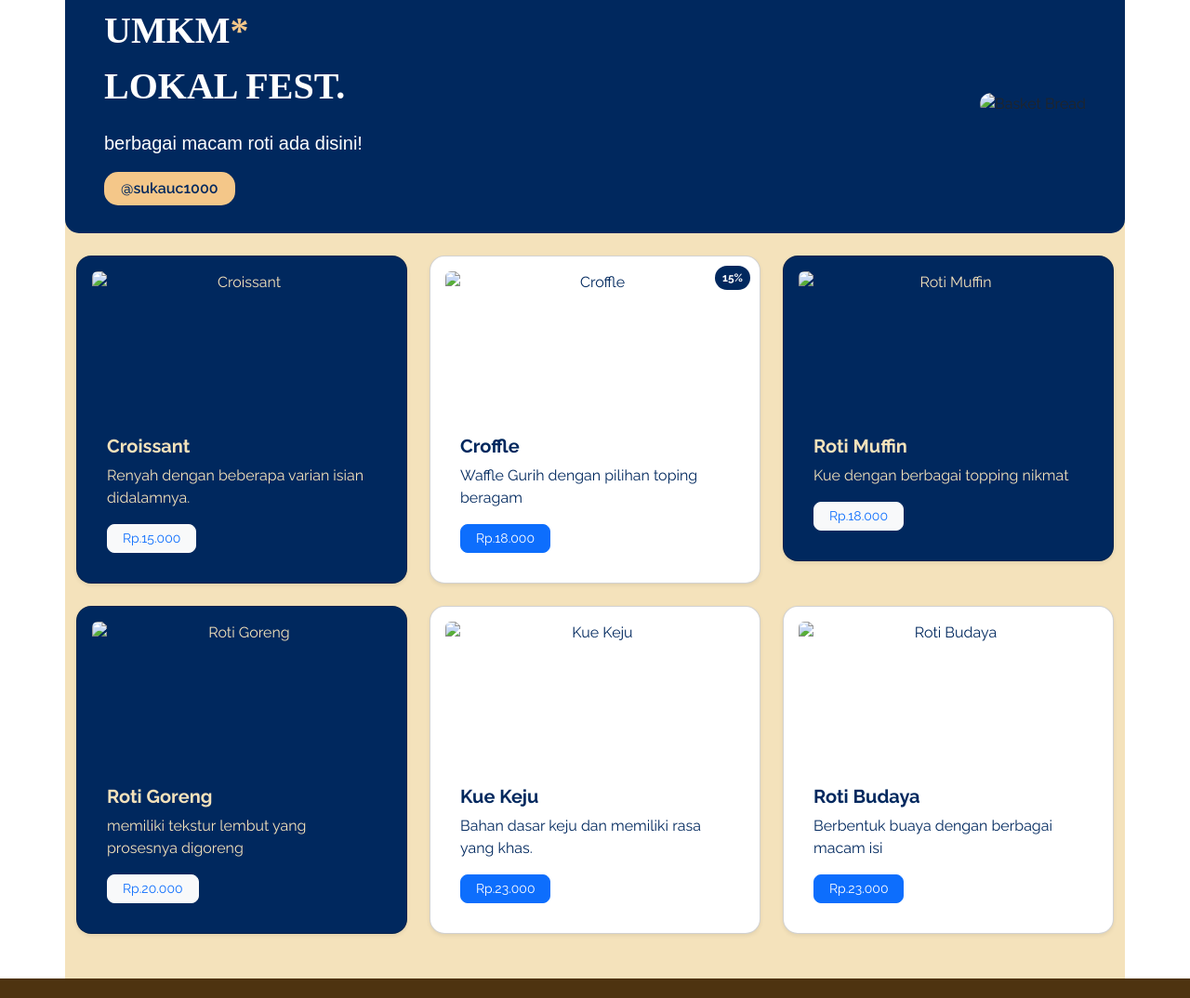
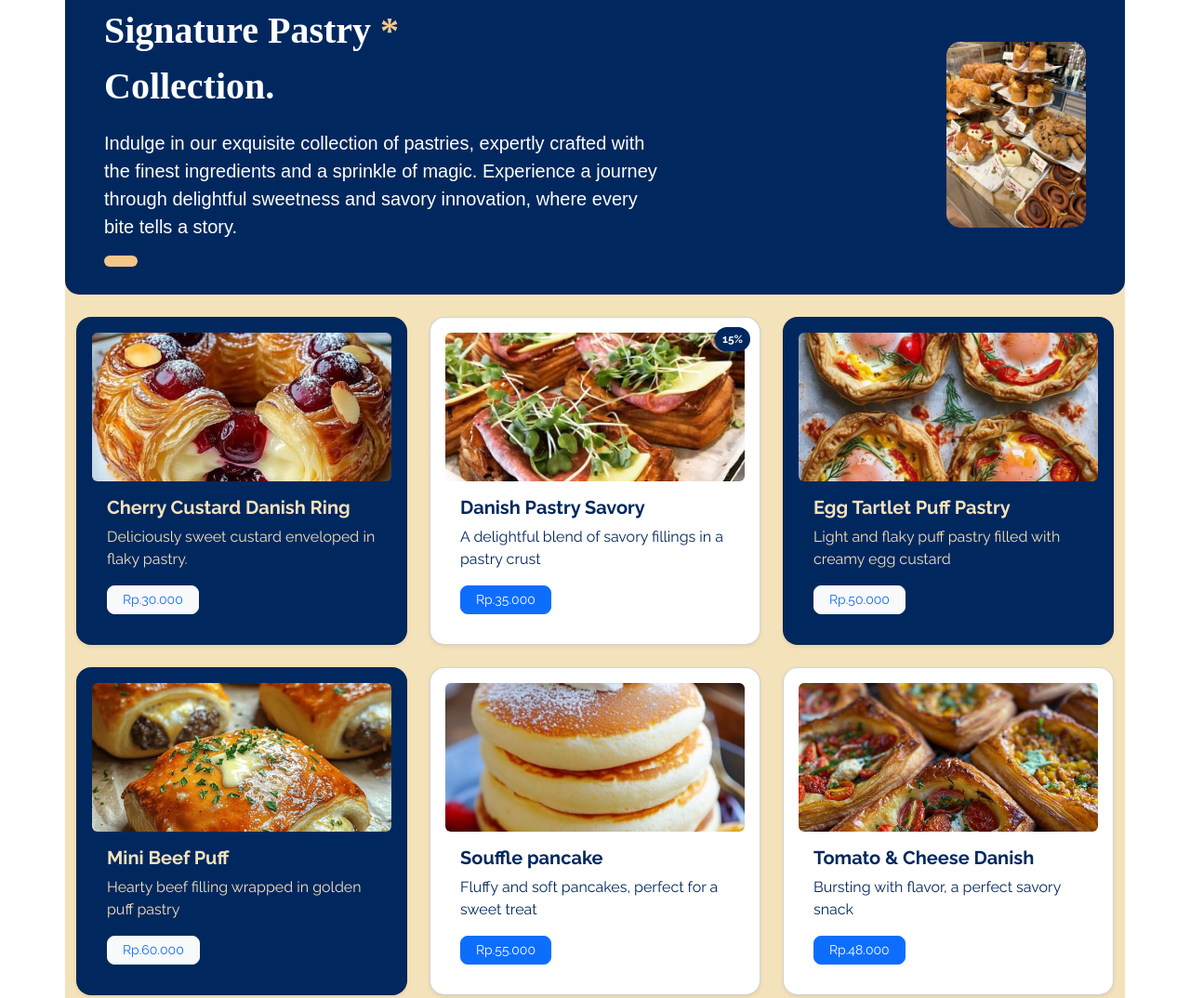
Before and after one commit to NabilaM01/Toko_Roti, a plain HTML site: page index.html in a window 1280 px wide. Shown: the part 2917-3991 px from the top of the page at 93% size. Drawn offline with nearby package versions, Linux system fonts and the light colour scheme.

Commit message:
lintang Update index.html

```diff
--- a/index.html
+++ b/index.html
@@ -309,17 +309,18 @@
     <div class="row mb-4" style="background-color:#00285E; padding: 30px; border-radius: 15px;">
         <div class="col-lg-7 text-start text-white">
             <div style="font-size: 40px; font-weight: 700; font-family: serif;">
-                    UMKM<span style="color:#F4C789;">*</span><br>LOKAL FEST.
+                Signature Pastry <span style="color:#F4C789;">*</span><br>Collection.
             </div>
             <p class="lead mt-3" style="color:#fff; font-weight: 500; font-family: Arial, sans-serif;">
-                    berbagai macam roti ada disini!
+                 Indulge in our exquisite collection of pastries, expertly crafted with the finest ingredients and a sprinkle of magic. Experience a journey through delightful sweetness and savory innovation, where every bite tells a story.
+
             </p>
             <div style="background-color:#F4C789; color:#00285E; width: fit-content; padding: 6px 18px; border-radius: 15px; font-weight:600;">
-                    @sukauc1000
+
             </div>
         </div>
         <div class="col-lg-5 d-flex justify-content-end align-items-center">
-                <img src="gambar/basket-bread.png" alt="Basket Bread" class="img-fluid" style="max-height: 160px; border-radius: 15px;">
+            <img src="gambar/signature collection.jpg" alt="Basket Bread" class="img-fluid" style="max-height: 200px; border-radius: 15px;">
             <!-- Gambar roti bisa ditempatkan sesuai path dan nama file anda -->
         </div>
     </div>
@@ -328,22 +329,22 @@
         <!-- Example item template -->
         <div class="col-lg-4">
             <div class="card p-3 rounded-4 shadow-sm" style="background-color:#00285E; color:#F4E2BB;">
-                    <img src="gambar/croissant.jpg" class="card-img-top rounded" alt="Croissant" style="height: 160px; object-fit: cover;">
+                <img src="gambar/Cherry Custard Danish Ring.jpg" class="card-img-top rounded" alt="Croissant" style="height: 160px; object-fit: cover;">
                 <div class="card-body text-start">
-                        <h5 class="card-title fw-bold">Croissant</h5>
-                        <p class="card-text">Renyah dengan beberapa varian isian didalamnya.</p>
-                        <div class="btn btn-sm btn-light text-primary px-3 py-1 rounded-3">Rp.15.000</div>
+                    <h5 class="card-title fw-bold">Cherry Custard Danish Ring</h5>
+                    <p class="card-text">Deliciously sweet custard enveloped in flaky pastry.</p>
+                    <div class="btn btn-sm btn-light text-primary px-3 py-1 rounded-3">Rp.30.000</div>
                 </div>
             </div>
         </div>
 
         <div class="col-lg-4">
             <div class="card p-3 rounded-4 shadow-sm" style="background-color:#FFFFFF; color:#00285E; position: relative;">
-                    <img src="gambar/waffle.jpg" class="card-img-top rounded" alt="Croffle" style="height: 160px; object-fit: cover;">
+                <img src="gambar/Danish Pastry Savory.jpg" class="card-img-top rounded" alt="Croffle" style="height: 160px; object-fit: cover;">
                 <div class="card-body text-start">
-                        <h5 class="card-title fw-bold">Croffle</h5>
-                        <p class="card-text">Waffle Gurih dengan pilihan toping beragam</p>
-                        <div class="btn btn-sm btn-primary px-3 py-1 rounded-3">Rp.18.000</div>
+                    <h5 class="card-title fw-bold">Danish Pastry Savory</h5>
+                    <p class="card-text">A delightful blend of savory fillings in a pastry crust</p>
+                    <div class="btn btn-sm btn-primary px-3 py-1 rounded-3">Rp.35.000</div>
                 </div>
                 <div style="position: absolute; top: 10px; right: 10px; background-color: #00285E; color: #fff; font-size: 12px; font-weight: 700; padding: 4px 8px; border-radius: 20px;">
                     15%
@@ -353,52 +354,74 @@
 
         <div class="col-lg-4">
             <div class="card p-3 rounded-4 shadow-sm" style="background-color:#00285E; color:#F4E2BB;">
-                    <img src="gambar/roti-muffin.jpg" class="card-img-top rounded" alt="Roti Muffin" style="height: 160px; object-fit: cover;">
+                <img src="gambar/Egg Tartlet Puff Pastry.jpg" class="card-img-top rounded" alt="Roti Muffin" style="height: 160px; object-fit: cover;">
                 <div class="card-body text-start">
-                        <h5 class="card-title fw-bold">Roti Muffin</h5>
-                        <p class="card-text">Kue dengan berbagai topping nikmat</p>
-                        <div class="btn btn-sm btn-light text-primary px-3 py-1 rounded-3">Rp.18.000</div>
+                    <h5 class="card-title fw-bold">Egg Tartlet Puff Pastry</h5>
+                    <p class="card-text">Light and flaky puff pastry filled with creamy egg custard</p>
+                    <div class="btn btn-sm btn-light text-primary px-3 py-1 rounded-3">Rp.50.000</div>
                 </div>
             </div>
         </div>
 
         <div class="col-lg-4">
             <div class="card p-3 rounded-4 shadow-sm" style="background-color:#00285E; color:#F4E2BB;">
-                    <img src="gambar/roti-goreng.jpg" class="card-img-top rounded" alt="Roti Goreng" style="height: 160px; object-fit: cover;">
+                <img src="gambar/Mini Beef Puff.jpg" class="card-img-top rounded" alt="Roti Goreng" style="height: 160px; object-fit: cover;">
                 <div class="card-body text-start">
-                        <h5 class="card-title fw-bold">Roti Goreng</h5>
-                        <p class="card-text">memiliki tekstur lembut yang prosesnya digoreng</p>
-                        <div class="btn btn-sm btn-light text-primary px-3 py-1 rounded-3">Rp.20.000</div>
+                    <h5 class="card-title fw-bold">Mini Beef Puff</h5>
+                    <p class="card-text">Hearty beef filling wrapped in golden puff pastry</p>
+                    <div class="btn btn-sm btn-light text-primary px-3 py-1 rounded-3">Rp.60.000</div>
                 </div>
             </div>
         </div>
 
         <div class="col-lg-4">
             <div class="card p-3 rounded-4 shadow-sm" style="background-color:#FFFFFF; color:#00285E;">
-                    <img src="gambar/kue-keju.jpg" class="card-img-top rounded" alt="Kue Keju" style="height: 160px; object-fit: cover;">
+                <img src="gambar/Souffle pancake.jpg" class="card-img-top rounded" alt="Kue Keju" style="height: 160px; object-fit: cover;">
                 <div class="card-body text-start">
-                        <h5 class="card-title fw-bold">Kue Keju</h5>
-                        <p class="card-text">Bahan dasar keju dan memiliki rasa yang khas.</p>
-                        <div class="btn btn-sm btn-primary px-3 py-1 rounded-3">Rp.23.000</div>
+                    <h5 class="card-title fw-bold">Souffle pancake</h5>
+                    <p class="card-text">Fluffy and soft pancakes, perfect for a sweet treat</p>
+                    <div class="btn btn-sm btn-primary px-3 py-1 rounded-3">Rp.55.000</div>
                 </div>
             </div>
         </div>
 
         <div class="col-lg-4">
             <div class="card p-3 rounded-4 shadow-sm" style="background-color:#FFFFFF; color:#00285E;">
-                    <img src="gambar/roti-budaya.jpg" class="card-img-top rounded" alt="Roti Budaya" style="height: 160px; object-fit: cover;">
+                <img src="gambar/Tomato & Cheese Danish.jpg" class="card-img-top rounded" alt="Roti Budaya" style="height: 160px; object-fit: cover;">
                 <div class="card-body text-start">
-                        <h5 class="card-title fw-bold">Roti Budaya</h5>
-                        <p class="card-text">Berbentuk buaya dengan berbagai macam isi</p>
-                        <div class="btn btn-sm btn-primary px-3 py-1 rounded-3">Rp.23.000</div>
+                    <h5 class="card-title fw-bold">Tomato & Cheese Danish</h5>
+                    <p class="card-text">Bursting with flavor, a perfect savory snack</p>
+                    <div class="btn btn-sm btn-primary px-3 py-1 rounded-3">Rp.48.000</div>
                 </div>
             </div>
         </div>
     </div>
 </div>
-</body>
+</div>
+        <!-- Signature Pastry — Crafted for Moments That Matter -->
+<section class="traditional-info-section" style="max-width:1100px; margin:0 auto 120px; padding:0 15px; display:flex; flex-wrap:wrap; align-items:center; gap:40px; font-family:'Georgia', serif;">
 
+  <figure style="flex:1 1 400px; margin:0;">
+    <img src="gambar/kitchen.jpg" alt="kitchen" style="width:100%; border-radius:12px; box-shadow: 0 12px 30px rgb(90 56 30 / 0.15);" />
+  </figure>
 
+  <article style="flex:1 1 480px; color:#6e3c10;">
+    <h3 style="font-weight:700; font-size:1.8rem; margin-top:0; margin-bottom:1rem;">Signature Pastry — Crafted for Moments That Matter</h3>
+    <p style="font-weight:300; line-height:1.6; font-size:1rem; margin-bottom:10px;">
+      Created with premium ingredients and artisan techniques, our Signature Pastry offers a soft, rich, and indulgent taste experience. Each layer is crafted with precision, delivering a perfect balance of texture and aroma.
+    <p style="font-weight:300; line-height:1.6; font-size:1rem;">
+      Inspired by the philosophy of harmony, its three-part form symbolizes perfect balance—making it an ideal choice for celebrating special occasions or simply treating yourself.
+
+Elegant, full of character, and ready to become a new favorite on every table.
+A Signature Pastry that is not only delicious, but unforgettable.
+    </p>
+    <p style="margin-top:25px; font-size:0.95rem; font-weight:500; display:flex; align-items:center; gap:12px; color:#b27f43;">
+      <svg xmlns="http://www.w3.org/2000/svg" class="icon-location" fill="#b27f43" viewBox="0 0 24 24" width="22" height="22" aria-hidden="true"><path d="M12 2C8.13 2 5 5.13 5 9c0 5.25 7 13 7 13s7-7.75 7-13c0-3.87-3.13-7-7-7zm0 9.5c-1.38 0-2.5-1.12-2.5-2.5S10.62 6.5 12 6.5s2.5 1.12 2.5 2.5-1.12 2.5-2.5 2.5z"/></svg>
+      We are delighted to welcome you to our pastry shop at Jl. Progo No. 14, Bandung—a cozy corner where flavor, style, and comfort come together.
+    </p>
+  </article>
+
+</section>
 
 <!-- FOOTER -->
 <footer role="contentinfo" style="background:#4e3310; color:#ddc499; font-family:'Georgia', serif; padding:40px 15px; font-size:0.875rem;">
```
Lines whose indentation alone changed are shown as unchanged.
